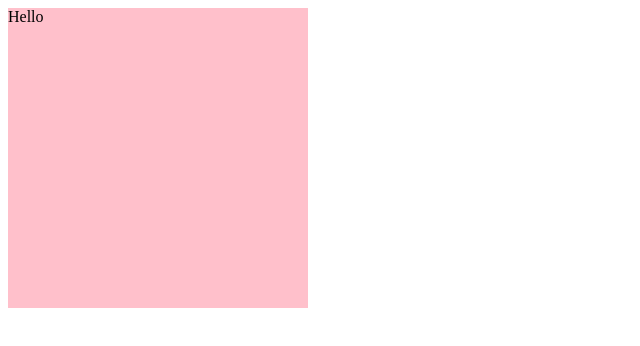
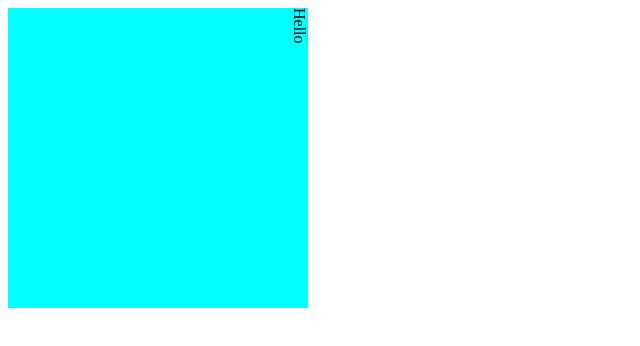
Before and after one commit to Parisha-15/FSD-Task, a plain HTML site: page 2D_Transforms.html in a window 1280 px wide. In both pictures the pointer is over the element "Hello". Shown: the whole page, without its empty margins (0-640 px from the left). Drawn offline with Linux system fonts and the light colour scheme.

Commit message:
Update 2D_Transforms.html

```diff
--- a/2D_Transforms.html
+++ b/2D_Transforms.html
@@ -2,8 +2,7 @@
     <HEAD>
         <STYLE>
                 div{width:300px;height: 300px;width:300px;background-color:  pink;}
-                div:hover{transform: translate(150px,100px);
-                transform: rotate(360deg);}
+                div:hover{transform: translate(10px,10px); transform: rotate(450deg);background-color: aqua;}
         </STYLE>
     </HEAD>
     <body>
```
